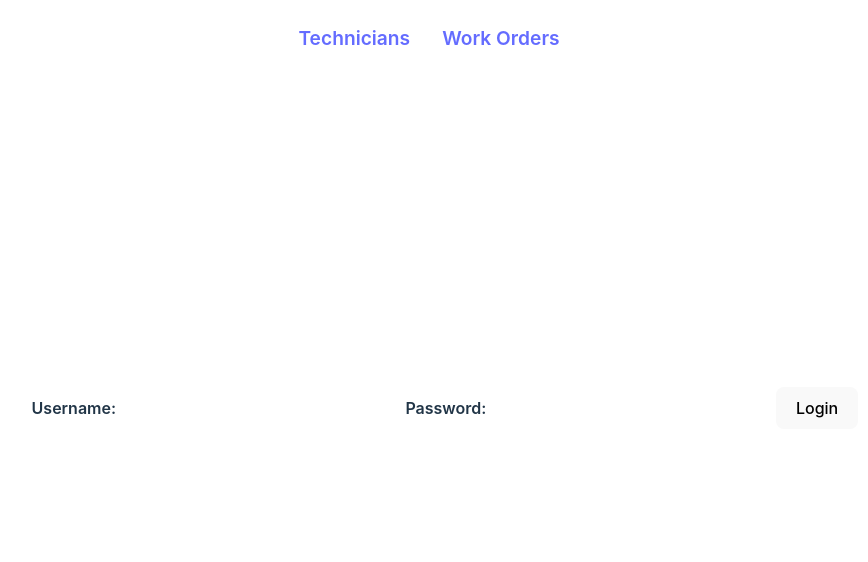
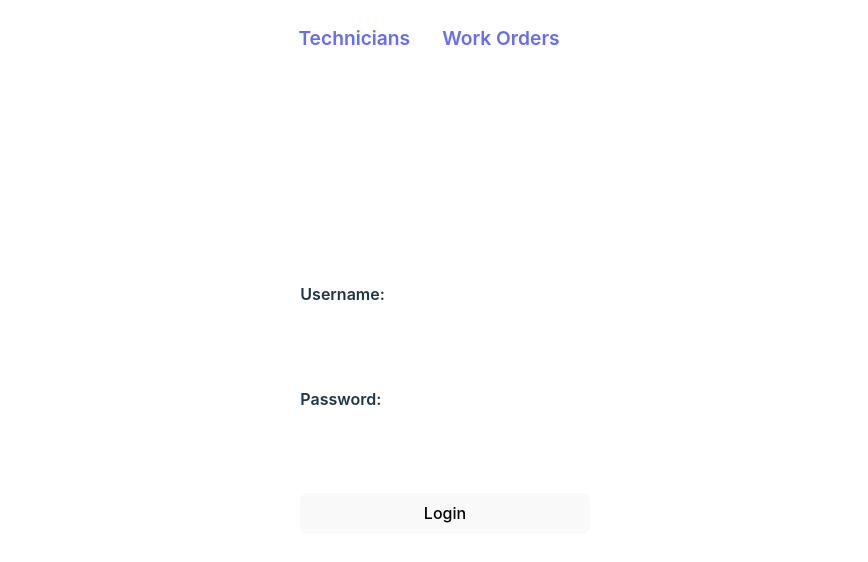
Before and after one commit to DonSaul/DOTNETPROJECT1, a React (Vite) app in the folder DEMO2/SoftServe.ProjectLab.ReactFrontEnd/: page /login in a window 1280 px wide. Shown: the top 562 px of the page, without its empty margins (211-1079 px from the left). Built offline with nearby package versions, Linux system fonts and the light colour scheme.

Commit message:
Añade funcionalidad de login (parcial)

```diff
--- a/DEMO2/SoftServe.ProjectLab.ReactFrontEnd/src/pages/Login.tsx
+++ b/DEMO2/SoftServe.ProjectLab.ReactFrontEnd/src/pages/Login.tsx
@@ -1,27 +1,70 @@
 import { useState } from "react";
+import { ToastContainer, toast } from "react-toastify";
 
 export const Login = () => {
     const [user, setUser] = useState("");
     const [pass, setPass] = useState("");
+
+    const handleLogin = (e: React.FormEvent<HTMLFormElement>) => {
+        e.preventDefault();
+        fetch("https://localhost:7178/api/Login", {
+            method: "POST",
+            body: JSON.stringify({
+                user,
+                pass,
+            }),
+            headers: {"Content-type": "application/json"}
+        }).then(res => {
+            if (res.status === 401) {
+                toast.error("Username and/or password is incorrect", {
+                    position: "top-right",
+                    autoClose: 5000,
+                    pauseOnHover: true,
+                    theme: "dark",
+                });
+            } else if (!res.ok) {
+                toast.error("A server error ocurred", {
+                    position: "top-right",
+                    autoClose: 5000,
+                    pauseOnHover: true,
+                    theme: "dark",
+                });
+            } else {
+                return res.json();
+            }
+            return null;
+        }).then(content => {
+            if (content) {
+                console.log(content);
+
+            }
+        })
+    }
+
     return (
-        <form onSubmit={() => {}}>
-            <label>Username:
+        <>
+        <ToastContainer/>
+        <form style={{
+            display: "flex",
+            flexDirection: 'column',
+            gap: '20px',
+        }} onSubmit={handleLogin}>
+            <label>Username:</label>
             <input
                 type="text"
                 name="user"
                 value={user}
                 onChange={e => setUser(e.target.value)}
             />
-            </label>
-            <label>Password:
+            <label>Password:</label>
             <input
             type="password"
             name="pass"
             value={pass}
             onChange={e => setPass(e.target.value)}
             />
-            </label>
             <button type="submit">Login</button>
         </form>
+        </>
     );
 }
```
Lines whose indentation alone changed are shown as unchanged.
